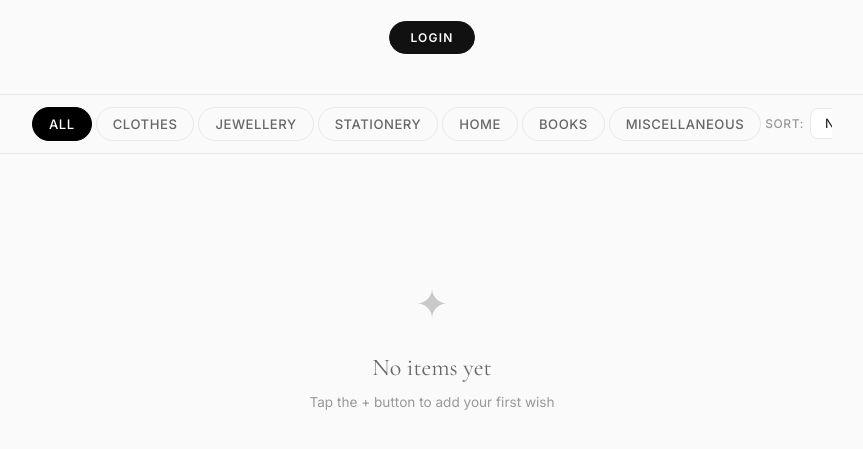
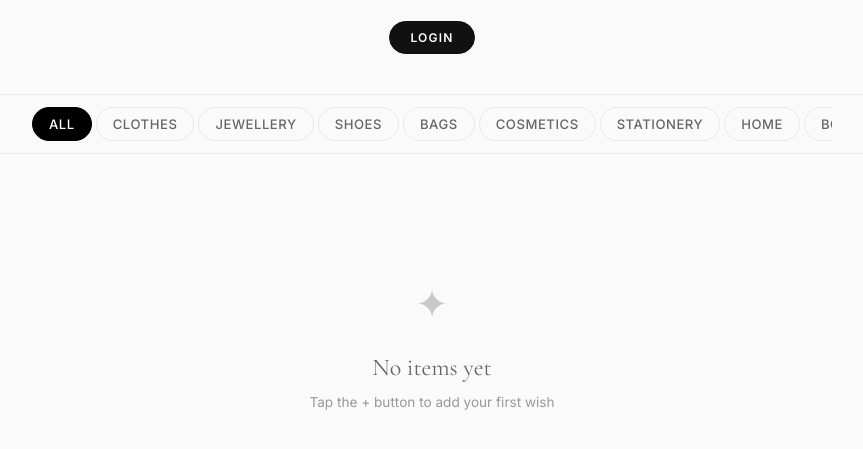
Before and after one commit to Niffb/Livwishlist, a plain HTML site: page index.html in a window 1280 px wide. Shown: the part 169-618 px from the top of the page, without its empty margins (208-1071 px from the left). Drawn offline with nearby package versions, Linux system fonts and the light colour scheme; no server answers.

Commit message:
Add cosmetics, shoes, and bags categories

```diff
--- a/app.js
+++ b/app.js
@@ -8,10 +8,13 @@
     // --- Constants ---
     const STORAGE_KEY = 'wishlist_items';
     const MICROLINK_API = 'https://api.microlink.io';
-    const CATEGORIES = ['clothes', 'jewellery', 'stationery', 'home', 'books', 'misc'];
+    const CATEGORIES = ['clothes', 'jewellery', 'shoes', 'bags', 'cosmetics', 'stationery', 'home', 'books', 'misc'];
     const CATEGORY_LABELS = {
         clothes: 'Clothes',
         jewellery: 'Jewellery',
+        shoes: 'Shoes',
+        bags: 'Bags',
+        cosmetics: 'Cosmetics',
         stationery: 'Stationery',
         home: 'Home',
         books: 'Books',
--- a/index.html
+++ b/index.html
@@ -39,6 +39,9 @@
       <button class="cat-tab active" data-category="all">All</button>
       <button class="cat-tab" data-category="clothes">Clothes</button>
       <button class="cat-tab" data-category="jewellery">Jewellery</button>
+      <button class="cat-tab" data-category="shoes">Shoes</button>
+      <button class="cat-tab" data-category="bags">Bags</button>
+      <button class="cat-tab" data-category="cosmetics">Cosmetics</button>
       <button class="cat-tab" data-category="stationery">Stationery</button>
       <button class="cat-tab" data-category="home">Home</button>
       <button class="cat-tab" data-category="books">Books</button>
@@ -117,6 +120,9 @@
           <select id="itemCategory" required>
             <option value="clothes">Clothes</option>
             <option value="jewellery">Jewellery</option>
+            <option value="shoes">Shoes</option>
+            <option value="bags">Bags</option>
+            <option value="cosmetics">Cosmetics</option>
             <option value="stationery">Stationery</option>
             <option value="home">Home</option>
             <option value="books">Books</option>
```
